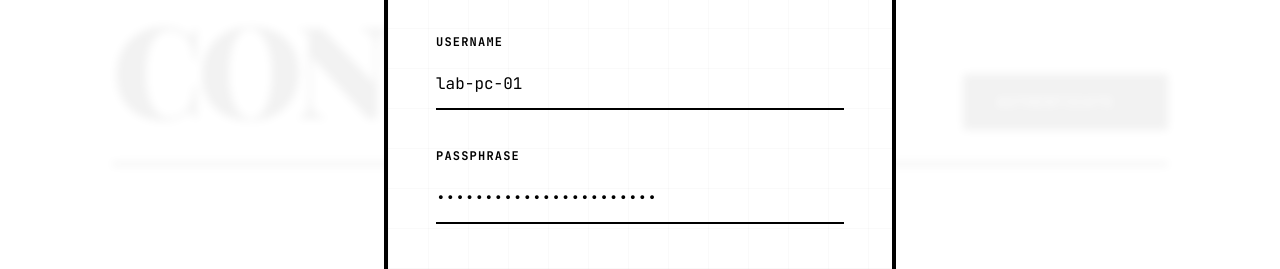
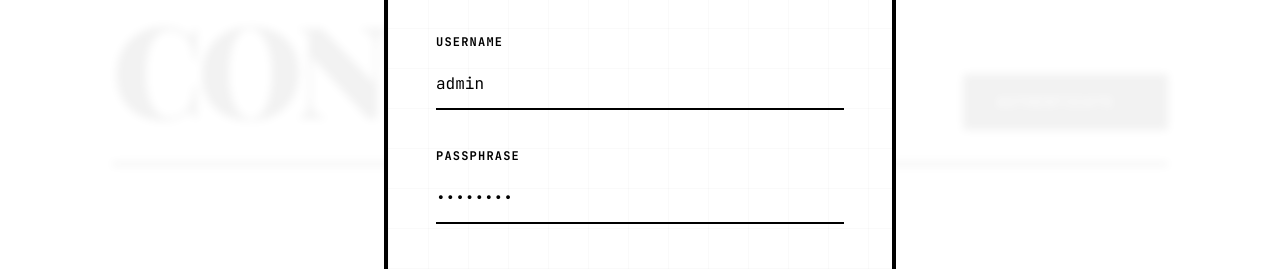
Before and after one commit to Dipakshinde121/-Face-Verified-Access-Lock-System, a plain HTML site: page frontend/index.html in a window 1280 px wide. Both pictures are taken after a click on the button "AUTHENTICATE →". Shown: the part 258-527 px from the top of the page. Drawn offline with nearby package versions, Linux system fonts and the light colour scheme; files that its build step writes are made by us from their sources; files whose address does not match are found by name; a web font is replaced by a local one.

Commit message:
refactored dashboard to minimalist monochrome design system and added admin credentials

```diff
--- a/frontend/index.html
+++ b/frontend/index.html
@@ -93,11 +93,11 @@
                 <div class="flex flex-col gap-8">
                     <div class="space-y-2">
                         <label class="font-mono text-xs uppercase tracking-widest font-bold">Username</label>
-                        <input type="text" id="admin-user" placeholder="Enter identifier" class="mono-input" value="lab-pc-01">
+                        <input type="text" id="admin-user" placeholder="Enter identifier" class="mono-input" value="admin">
                     </div>
                     <div class="space-y-2">
                         <label class="font-mono text-xs uppercase tracking-widest font-bold">Passphrase</label>
-                        <input type="password" id="admin-pass" placeholder="Enter secret" class="mono-input" value="secure-lab-password-123">
+                        <input type="password" id="admin-pass" placeholder="Enter secret" class="mono-input" value="admin123">
                     </div>
                     <button id="submit-login" class="mono-btn w-full mt-4 font-mono text-sm uppercase tracking-widest font-bold">
                         Verify Identity →
```
